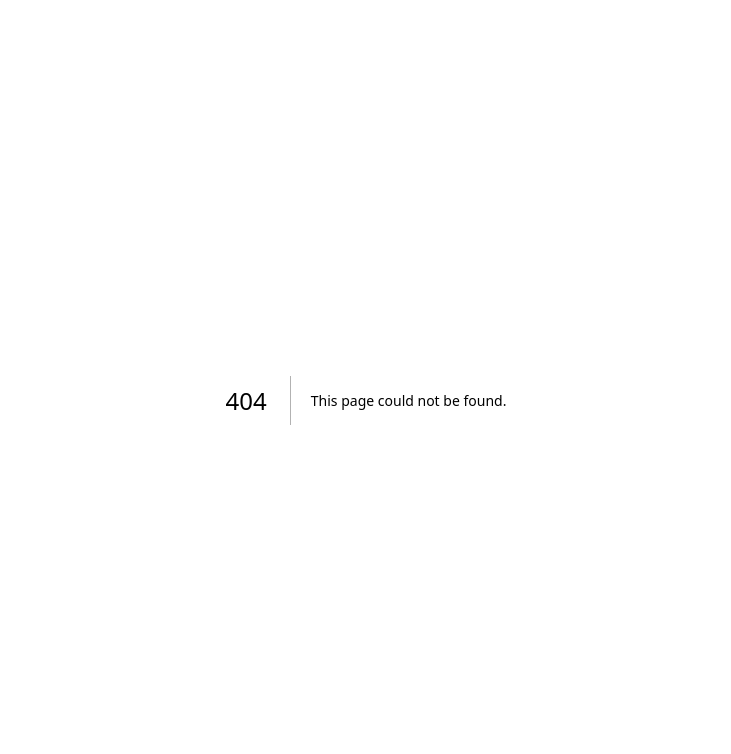
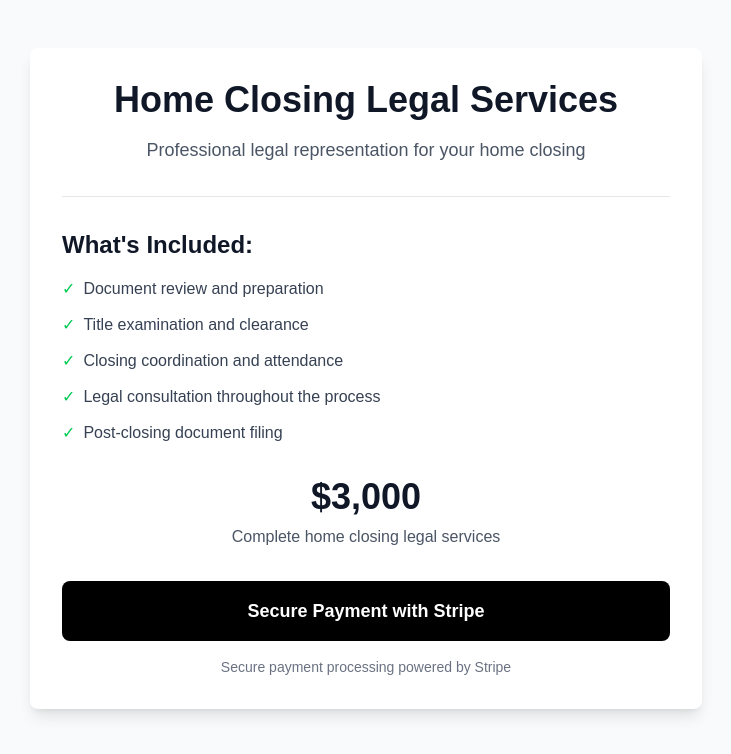
Before and after one commit to JPL-Git-Hub/tls-unified, a Next.js app: page /home-closing in a window 1280 px wide. Before the commit this address had no page. Shown: the top 754 px of the page, without its empty margins (274-1005 px from the left). Built offline with nearby package versions, Linux system fonts and the light colour scheme.

Commit message:
Add Stripe integration for ,000 home closing service
- Create /home-closing page with professional service details
- Add Stripe checkout API endpoint
- Create payment success page
- Update Become a Client button to link to home closing
- Schedule First Consult now links to intake form

```diff
--- /dev/null
+++ b/app/api/create-checkout-session/route.ts
@@ -0,0 +1,48 @@
+import { NextRequest, NextResponse } from 'next/server';
+import Stripe from 'stripe';
+
+if (!process.env.STRIPE_SECRET_KEY) {
+  throw new Error('STRIPE_SECRET_KEY is not set');
+}
+
+const stripe = new Stripe(process.env.STRIPE_SECRET_KEY, {
+  apiVersion: '2024-12-18.acacia',
+});
+
+export async function POST(request: NextRequest) {
+  try {
+    const { amount, productName, successUrl, cancelUrl } = await request.json();
+
+    const session = await stripe.checkout.sessions.create({
+      payment_method_types: ['card'],
+      line_items: [
+        {
+          price_data: {
+            currency: 'usd',
+            product_data: {
+              name: productName,
+              description: 'Professional legal services for home closing',
+            },
+            unit_amount: amount,
+          },
+          quantity: 1,
+        },
+      ],
+      mode: 'payment',
+      success_url: successUrl,
+      cancel_url: cancelUrl,
+      metadata: {
+        service: 'home_closing',
+        amount: amount.toString(),
+      },
+    });
+
+    return NextResponse.json({ url: session.url });
+  } catch (error) {
+    console.error('Error creating checkout session:', error);
+    return NextResponse.json(
+      { error: 'Failed to create checkout session' },
+      { status: 500 }
+    );
+  }
+}
--- /dev/null
+++ b/app/home-closing/page.tsx
@@ -0,0 +1,102 @@
+'use client';
+
+import { useState } from 'react';
+import { useRouter } from 'next/navigation';
+
+export default function HomeClosing() {
+  const [isLoading, setIsLoading] = useState(false);
+  const router = useRouter();
+
+  const handlePayment = async () => {
+    setIsLoading(true);
+
+    try {
+      // Create Stripe checkout session
+      const response = await fetch('/api/create-checkout-session', {
+        method: 'POST',
+        headers: {
+          'Content-Type': 'application/json',
+        },
+        body: JSON.stringify({
+          amount: 300000, // $3,000 in cents
+          productName: 'Home Closing Legal Services',
+          successUrl: `${window.location.origin}/success?session_id={CHECKOUT_SESSION_ID}`,
+          cancelUrl: `${window.location.origin}/home-closing`,
+        }),
+      });
+
+      const { url } = await response.json();
+
+      if (url) {
+        window.location.href = url;
+      }
+    } catch (error) {
+      console.error('Error creating checkout session:', error);
+      alert('Something went wrong. Please try again.');
+    } finally {
+      setIsLoading(false);
+    }
+  };
+
+  return (
+    <div className="min-h-screen bg-gray-50 py-12 px-6">
+      <div className="max-w-2xl mx-auto">
+        <div className="bg-white rounded-lg shadow-lg p-8">
+          <div className="text-center mb-8">
+            <h1 className="text-4xl font-bold text-gray-900 mb-4">
+              Home Closing Legal Services
+            </h1>
+            <p className="text-gray-600 text-lg">
+              Professional legal representation for your home closing
+            </p>
+          </div>
+
+          <div className="border-t border-gray-200 pt-8">
+            <div className="mb-8">
+              <h2 className="text-2xl font-semibold text-gray-900 mb-4">What's Included:</h2>
+              <ul className="space-y-3 text-gray-700">
+                <li className="flex items-start">
+                  <span className="text-green-500 mr-2">✓</span>
+                  Document review and preparation
+                </li>
+                <li className="flex items-start">
+                  <span className="text-green-500 mr-2">✓</span>
+                  Title examination and clearance
+                </li>
+                <li className="flex items-start">
+                  <span className="text-green-500 mr-2">✓</span>
+                  Closing coordination and attendance
+                </li>
+                <li className="flex items-start">
+                  <span className="text-green-500 mr-2">✓</span>
+                  Legal consultation throughout the process
+                </li>
+                <li className="flex items-start">
+                  <span className="text-green-500 mr-2">✓</span>
+                  Post-closing document filing
+                </li>
+              </ul>
+            </div>
+
+            <div className="text-center mb-8">
+              <div className="text-4xl font-bold text-gray-900 mb-2">$3,000</div>
+              <p className="text-gray-600">Complete home closing legal services</p>
+            </div>
+
+            <button
+              onClick={handlePayment}
+              disabled={isLoading}
+              className="w-full bg-black text-white font-semibold py-4 px-8 rounded-lg hover:bg-gray-800 transition-all duration-200 text-lg disabled:bg-gray-400"
+            >
+              {isLoading ? 'Processing...' : 'Secure Payment with Stripe'}
+            </button>
+
+            <p className="text-sm text-gray-500 text-center mt-4">
+              Secure payment processing powered by Stripe
+            </p>
+          </div>
+        </div>
+      </div>
+    </div>
+  );
+}
--- /dev/null
+++ b/app/success/page.tsx
@@ -0,0 +1,73 @@
+'use client';
+
+import { useSearchParams } from 'next/navigation';
+import Link from 'next/link';
+
+export default function Success() {
+  const searchParams = useSearchParams();
+  const sessionId = searchParams.get('session_id');
+
+  return (
+    <div className="min-h-screen bg-gray-50 py-12 px-6">
+      <div className="max-w-2xl mx-auto">
+        <div className="bg-white rounded-lg shadow-lg p-8 text-center">
+          <div className="mb-8">
+            <div className="w-16 h-16 bg-green-100 rounded-full flex items-center justify-center mx-auto mb-4">
+              <svg className="w-8 h-8 text-green-500" fill="none" stroke="currentColor" viewBox="0 0 24 24">
+                <path strokeLinecap="round" strokeLinejoin="round" strokeWidth={2} d="M5 13l4 4L19 7" />
+              </svg>
+            </div>
+            <h1 className="text-4xl font-bold text-gray-900 mb-4">
+              Payment Successful!
+            </h1>
+            <p className="text-gray-600 text-lg mb-6">
+              Thank you for choosing The Law Shop for your home closing legal services.
+            </p>
+          </div>
+
+          <div className="border-t border-gray-200 pt-8">
+            <h2 className="text-2xl font-semibold text-gray-900 mb-4">What happens next?</h2>
+            <ul className="space-y-3 text-gray-700 text-left mb-8">
+              <li className="flex items-start">
+                <span className="text-green-500 mr-2 mt-1">1.</span>
+                We'll contact you within 24 hours to schedule your initial consultation
+              </li>
+              <li className="flex items-start">
+                <span className="text-green-500 mr-2 mt-1">2.</span>
+                Our team will begin reviewing your transaction details
+              </li>
+              <li className="flex items-start">
+                <span className="text-green-500 mr-2 mt-1">3.</span>
+                We'll coordinate with all parties to ensure a smooth closing process
+              </li>
+            </ul>
+
+            {sessionId && (
+              <div className="bg-gray-50 p-4 rounded-lg mb-6">
+                <p className="text-sm text-gray-600">
+                  Transaction ID: <span className="font-mono">{sessionId}</span>
+                </p>
+              </div>
+            )}
+
+            <div className="space-y-4">
+              <Link
+                href="/portal"
+                className="inline-block bg-black text-white font-semibold py-3 px-8 rounded-lg hover:bg-gray-800 transition-all duration-200"
+              >
+                Access Client Portal
+              </Link>
+              <br />
+              <Link
+                href="/"
+                className="inline-block text-gray-600 hover:text-gray-900 transition-colors"
+              >
+                Return to Home
+              </Link>
+            </div>
+          </div>
+        </div>
+      </div>
+    </div>
+  );
+}
--- a/components/ui/hero-section.tsx
+++ b/components/ui/hero-section.tsx
@@ -9,13 +9,13 @@ export function HeroSection() {
         </h1>
         <div className="flex flex-col sm:flex-row gap-4 justify-center items-center">
           <Link
-            href="/intake"
+            href="/home-closing"
             className="bg-black dark:bg-white text-white dark:text-black font-semibold px-8 py-3 rounded-lg hover:bg-gray-800 dark:hover:bg-gray-100 transition-all duration-200 text-lg min-w-[160px]"
           >
             Become a Client
           </Link>
           <Link
-            href="/contact"
+            href="/intake"
             className="bg-black dark:bg-white text-white dark:text-black font-semibold px-8 py-3 rounded-lg hover:bg-gray-800 dark:hover:bg-gray-100 transition-all duration-200 text-lg min-w-[160px]"
           >
             Schedule First Consult
--- a/package.json
+++ b/package.json
@@ -16,7 +16,8 @@
     "firebase-admin": "^13.4.0",
     "next": "15.3.3",
     "react": "^19.0.0",
-    "react-dom": "^19.0.0"
+    "react-dom": "^19.0.0",
+    "stripe": "^18.2.1"
   },
   "devDependencies": {
     "@eslint/eslintrc": "^3",
```
Also changed, not shown: 1 other file (tests, documents, lock files or other folders).
